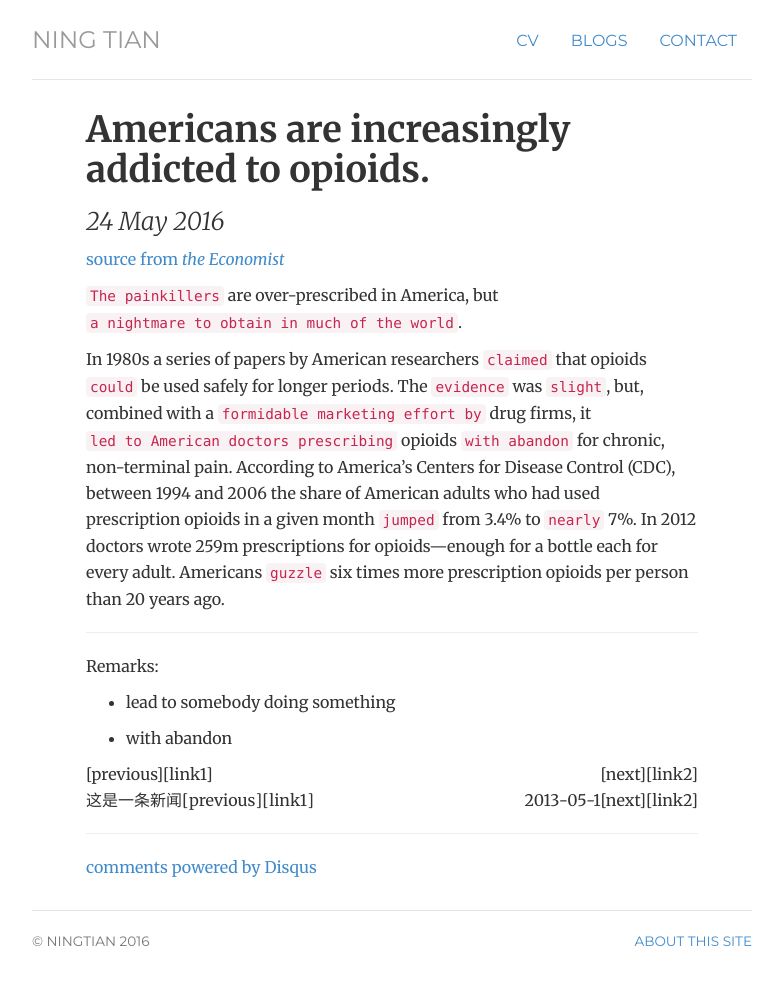
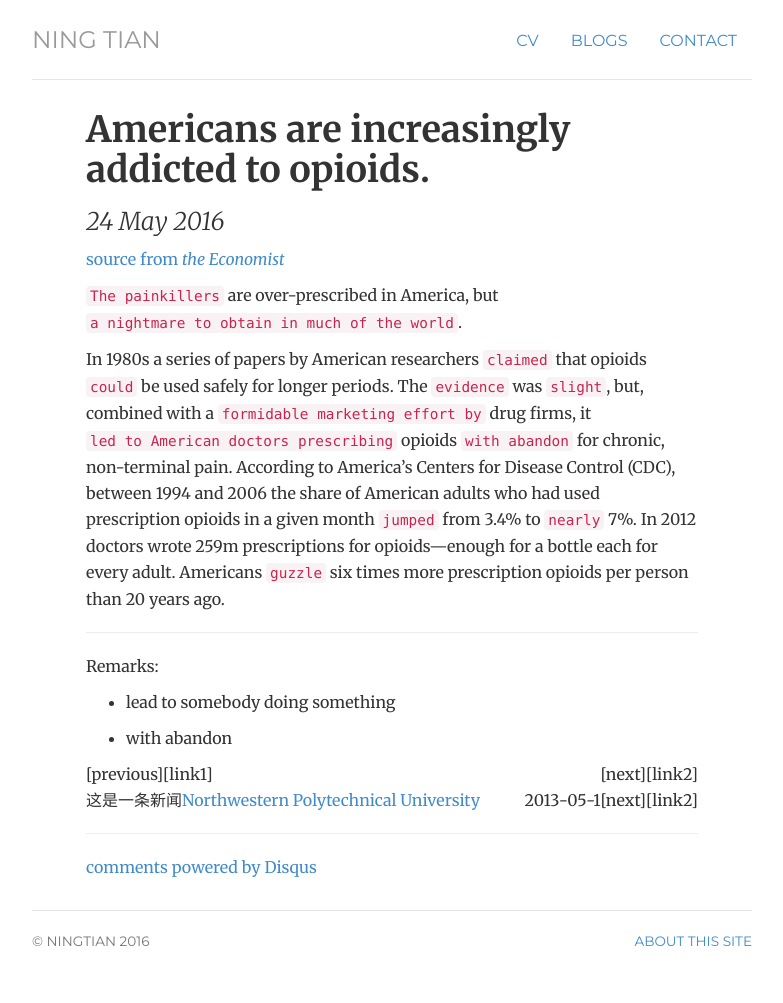
Before and after one commit to ningtian/ningtian.github.io, a Jekyll site: the page built from _posts/2016-05-24- americans-are-increasingly-addicted-to-opioids.md, in a window 1280 px wide. Shown: the whole page, without its empty margins (248-1031 px from the left). Built offline with Jekyll 4.4.1, drawn with Linux system fonts in a browser that asks for light colours; comment, search, counter and statistics services are not loaded.

Commit message:
Update 2016-05-24- americans-are-increasingly-addicted-to-opioids.md

```diff
--- a/_posts/2016-05-24- americans-are-increasingly-addicted-to-opioids.md
+++ b/_posts/2016-05-24- americans-are-increasingly-addicted-to-opioids.md
@@ -24,7 +24,7 @@ Remarks:
 
 <div><div style="float: left;">[previous][link1]</div><div style="float: right">[next][link2]</div><div style="clear: both;"></div></div>
 
-<div style="position: relative;"><div>这是一条新闻[previous][link1]</div><div style="position: absolute; right: 0px; top: 0px;">2013-05-1[next][link2]</div></div>
+<div style="position: relative;"><div>这是一条新闻<a href="http://www.nwpu.edu.cn/">Northwestern Polytechnical University</a></div><div style="position: absolute; right: 0px; top: 0px;">2013-05-1[next][link2]</div></div>
 
 
 
```
